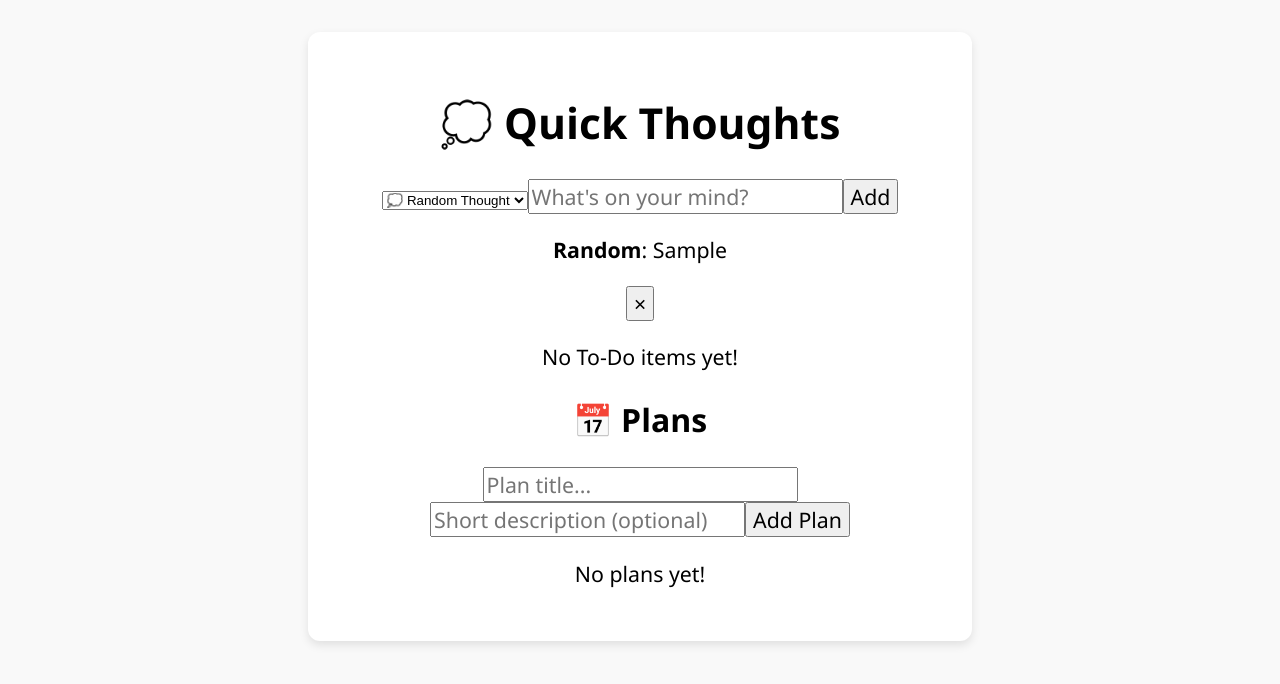
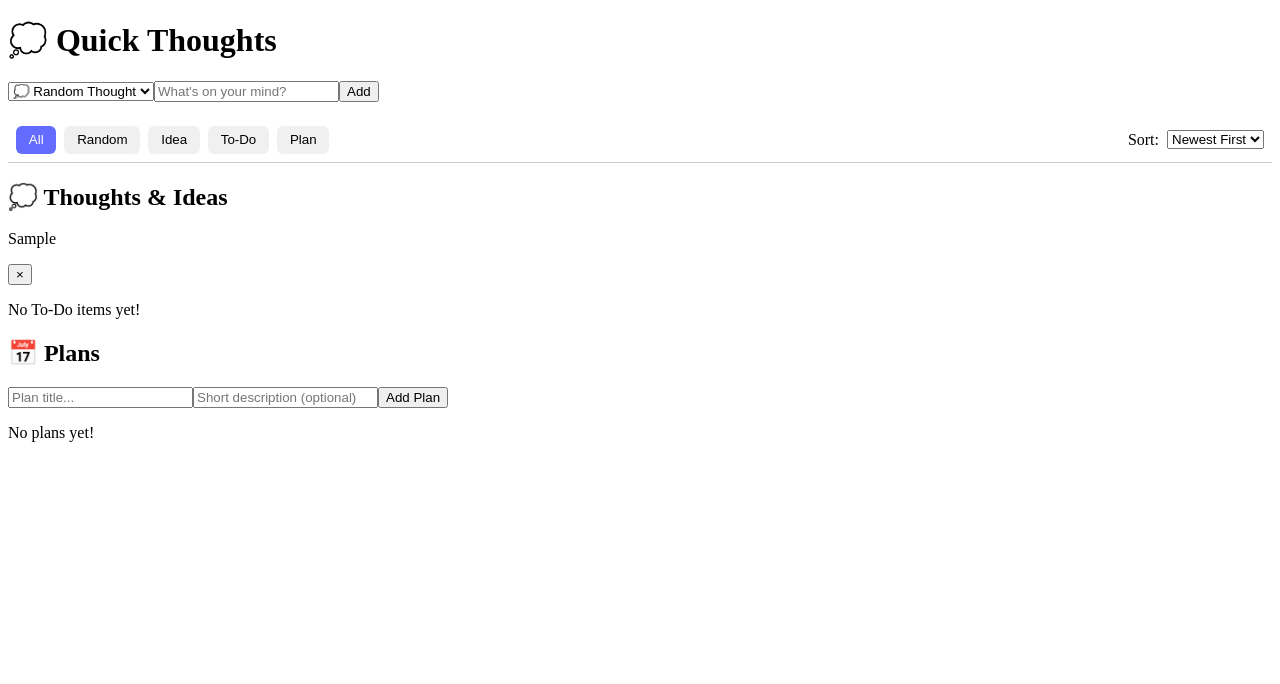
Before and after one commit to Emmanuel-N-C/QuickThoughtsReact, a React (Vite) app in the folder quick-thoughts/: page / in a window 1280 px wide. Both pictures are taken after typing "Sample" into the empty fields and a click on the button "Add". Shown: the top 684 px of the page. Built offline with nearby package versions, Linux system fonts and the light colour scheme.

Commit message:
Added sorting and filter functionality

```diff
--- a/quick-thoughts/src/App.jsx
+++ b/quick-thoughts/src/App.jsx
@@ -1,18 +1,41 @@
 // src/App.jsx
-import React from 'react';
+import React, { useState } from 'react';
 import AddThoughtForm from './AddThoughtForm';
 import ThoughtList from './Thought';
 import TodoList from './TodoList';
 import PlanList from './PlanList';
+import FilterBar from './FilterBar';
 
 const App = () => {
+  const [activeFilter, setActiveFilter] = useState('All');
+  const [sortOrder, setSortOrder] = useState('newest');
+
   return (
     <div className="app">
       <h1>💭 Quick Thoughts</h1>
       <AddThoughtForm />
-      <ThoughtList />
-      <TodoList />
-      <PlanList />
+
+      {/* Filter + Sort Bar */}
+      <FilterBar
+        activeFilter={activeFilter}
+        setActiveFilter={setActiveFilter}
+        sortOrder={sortOrder}
+        setSortOrder={setSortOrder}
+      />
+
+      {/* Conditional Rendering Based on Filter */}
+      {activeFilter === 'All' && (
+        <>
+          <ThoughtList sortOrder={sortOrder} />
+          <TodoList sortOrder={sortOrder} />
+          <PlanList />
+        </>
+      )}
+
+      {activeFilter === 'Random' && <ThoughtList sortOrder={sortOrder} filterCategory="Random" />}
+      {activeFilter === 'Idea' && <ThoughtList sortOrder={sortOrder} filterCategory="Idea" />}
+      {activeFilter === 'To-Do' && <TodoList sortOrder={sortOrder} />}
+      {activeFilter === 'Plan' && <PlanList />}
     </div>
   );
 };
--- /dev/null
+++ b/quick-thoughts/src/FilterBar.jsx
@@ -0,0 +1,32 @@
+// src/FilterBar.jsx
+import React from 'react';
+
+const FilterBar = ({ activeFilter, setActiveFilter, sortOrder, setSortOrder }) => {
+  const filters = ['All', 'Random', 'Idea', 'To-Do', 'Plan'];
+
+  return (
+    <div className="filter-bar">
+      <div className="filter-buttons">
+        {filters.map((filter) => (
+          <button
+            key={filter}
+            className={activeFilter === filter ? 'active' : ''}
+            onClick={() => setActiveFilter(filter)}
+          >
+            {filter}
+          </button>
+        ))}
+      </div>
+
+      <div className="sort-control">
+        <label>Sort:</label>
+        <select value={sortOrder} onChange={(e) => setSortOrder(e.target.value)}>
+          <option value="newest">Newest First</option>
+          <option value="oldest">Oldest First</option>
+        </select>
+      </div>
+    </div>
+  );
+};
+
+export default FilterBar;
--- a/quick-thoughts/src/Thought.jsx
+++ b/quick-thoughts/src/Thought.jsx
@@ -3,19 +3,41 @@ import React from 'react';
 import { useSelector, useDispatch } from 'react-redux';
 import { removeThought } from './redux/thoughtsSlice';
 
-const ThoughtList = () => {
+const ThoughtList = ({ sortOrder = 'newest', filterCategory = null }) => {
   const thoughts = useSelector((state) => state.thoughts);
   const dispatch = useDispatch();
 
-  if (thoughts.length === 0) return <p>No thoughts yet!</p>;
+  // ✅ Filter thoughts by category (Random, Idea, etc.)
+  let filteredThoughts = filterCategory
+    ? thoughts.filter((t) => t.category === filterCategory)
+    : thoughts;
+
+  // ✅ Sort by creation time (newest or oldest)
+  filteredThoughts = [...filteredThoughts].sort((a, b) =>
+    sortOrder === 'newest'
+      ? new Date(b.createdAt) - new Date(a.createdAt)
+      : new Date(a.createdAt) - new Date(b.createdAt)
+  );
+
+  if (filteredThoughts.length === 0) {
+    return <p>No {filterCategory ? filterCategory : ''} thoughts yet!</p>;
+  }
 
   return (
     <div className="thought-list">
-      {thoughts.map((t) => (
+      <h2>
+        {filterCategory
+          ? filterCategory === 'Random'
+            ? '💭 Random Thoughts'
+            : filterCategory === 'Idea'
+            ? '💡 Ideas'
+            : `${filterCategory}s`
+          : '💭 Thoughts & Ideas'}
+      </h2>
+
+      {filteredThoughts.map((t) => (
         <div key={t.id} className="thought-item">
-          <p>
-            <strong>{t.category}</strong>: {t.text}
-          </p>
+          <p>{t.text}</p>
           <button onClick={() => dispatch(removeThought(t.id))}>×</button>
         </div>
       ))}
--- a/quick-thoughts/src/TodoList.jsx
+++ b/quick-thoughts/src/TodoList.jsx
@@ -3,23 +3,28 @@ import React from 'react';
 import { useSelector, useDispatch } from 'react-redux';
 import { toggleTodo, removeTodo } from './redux/todosSlice';
 
-const TodoList = () => {
+const TodoList = ({ sortOrder = 'newest' }) => {
   const todos = useSelector((state) => state.todos);
   const plans = useSelector((state) => state.plans);
   const dispatch = useDispatch();
 
-  // Hide todos that already belong to a plan
+  // Filter out To-Dos already assigned to a plan
   const standaloneTodos = todos.filter((t) => !t.planId);
+
+  // Sort by ID (timestamp) — newest first or oldest first
+  const sortedTodos = [...standaloneTodos].sort((a, b) =>
+    sortOrder === 'newest' ? b.id - a.id : a.id - b.id
+  );
 
   if (todos.length === 0) return <p>No To-Do items yet!</p>;
 
   return (
     <div className="todo-list">
       <h2>📝 To-Do List</h2>
-      {standaloneTodos.length === 0 ? (
-        <p>All your To-Dos are assigned to plans!</p>
+      {sortedTodos.length === 0 ? (
+        <p>All To-Dos are assigned to plans!</p>
       ) : (
-        standaloneTodos.map((todo) => (
+        sortedTodos.map((todo) => (
           <div
             key={todo.id}
             className={`todo-item ${todo.done ? 'completed' : ''}`}
--- a/quick-thoughts/src/index.css
+++ b/quick-thoughts/src/index.css
@@ -1,91 +1,28 @@
-body {
-  margin: 0;
-  font-size: 16pt;
-  font-family: -apple-system, BlinkMacSystemFont, 'Segoe UI', 'Roboto', 'Oxygen',
-    'Ubuntu', 'Cantarell', 'Fira Sans', 'Droid Sans', 'Helvetica Neue',
-    sans-serif;
-  -webkit-font-smoothing: antialiased;
-  -moz-osx-font-smoothing: grayscale;
+.filter-bar {
+  display: flex;
+  justify-content: space-between;
+  align-items: center;
+  margin: 1rem 0;
+  padding: 0.5rem;
+  border-bottom: 1px solid #ccc;
 }
 
-input,
-button {
-  font: inherit;
-  box-sizing: border-box;
-}
-
-input[type='submit'],
-button {
+.filter-buttons button {
+  margin-right: 0.5rem;
+  padding: 0.4rem 0.8rem;
+  border: none;
+  background: #f0f0f0;
+  border-radius: 6px;
   cursor: pointer;
 }
 
-.App {
-  margin: 0 auto;
-  max-width: 600px;
-  width: 95%;
+.filter-buttons button.active {
+  background: #646cff;
+  color: white;
 }
 
-.App h1:before {
-  content: '💭';
-  margin-right: 0.5em;
+.sort-control {
+  display: flex;
+  align-items: center;
+  gap: 0.5rem;
 }
-
-.AddThoughtForm {
-  display: flex;
-  flex-wrap: wrap;
-}
-
-.AddThoughtForm input {
-  padding: 1.5rem;
-  border: 1px solid #666;
-  border-radius: 3px;
-}
-
-.AddThoughtForm input[type='text'] {
-  flex-grow: 1;
-  margin-right: 0.5rem;
-}
-
-.thoughts {
-  list-style-type: none;
-  padding: 0;
-}
-
-.Thought {
-  padding: 1rem;
-  margin-bottom: 1rem;
-  border-radius: 3px;
-  background-color: #eee;
-}
-
-.Thought .remove-button {
-  font-size: 80%;
-  float: right;
-  border: 0;
-  border-radius: 3px;
-  background: transparent;
-}
-
-.Thought .remove-button:hover {
-  color: #fff;
-  background-color: #000;
-}
-body {
-  display: flex;
-  justify-content: center;
-  align-items: flex-start;
-  min-height: 100vh;
-  background-color: #f9f9f9;
-  font-family: 'Segoe UI', Tahoma, Geneva, Verdana, sans-serif;
-}
-
-#root {
-  width: 100%;
-  max-width: 600px;
-  margin: 2rem auto;
-  padding: 2rem;
-  text-align: center;
-  background-color: #fff;
-  border-radius: 12px;
-  box-shadow: 0 4px 10px rgba(0,0,0,0.1);
-}
```
